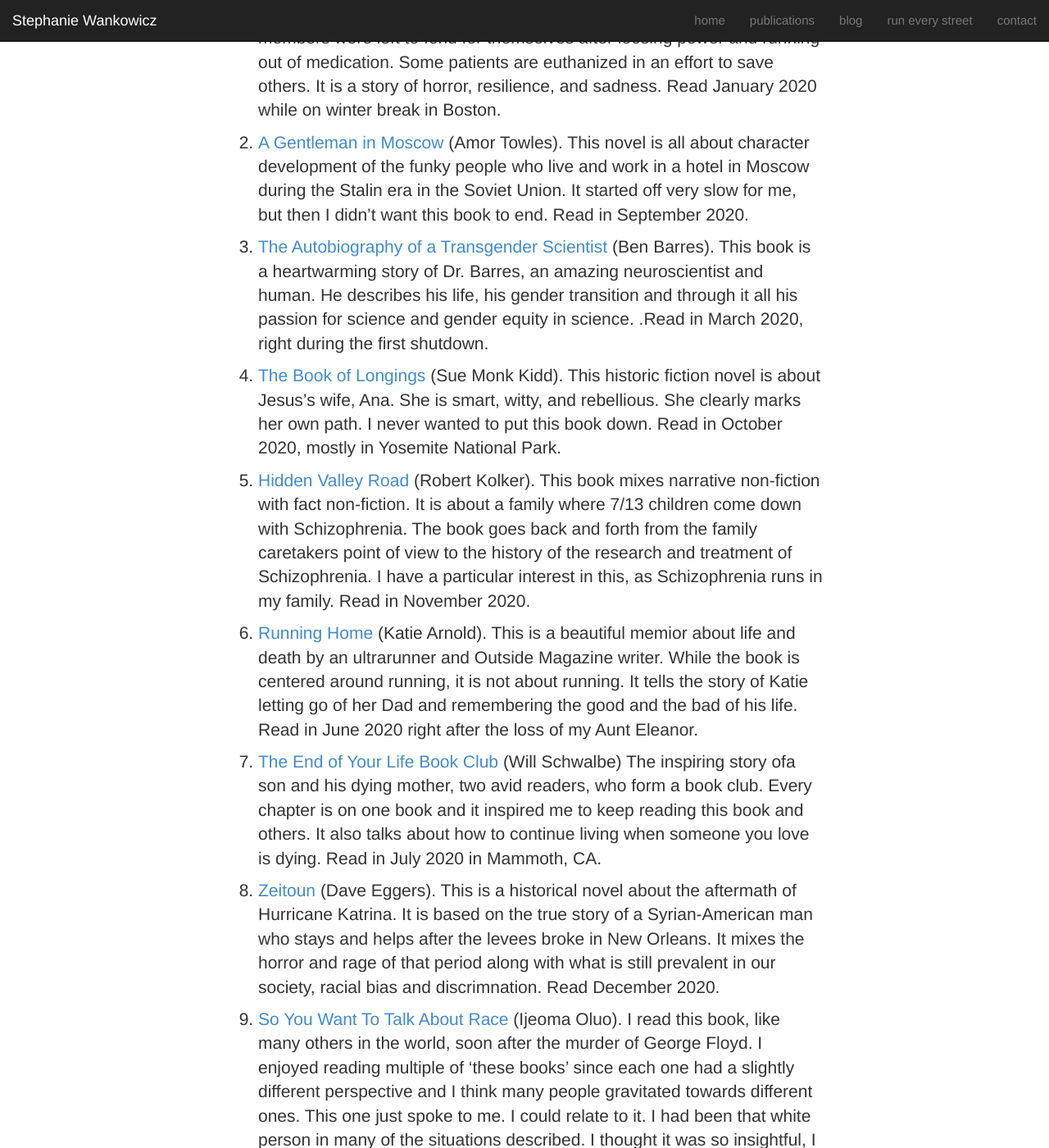
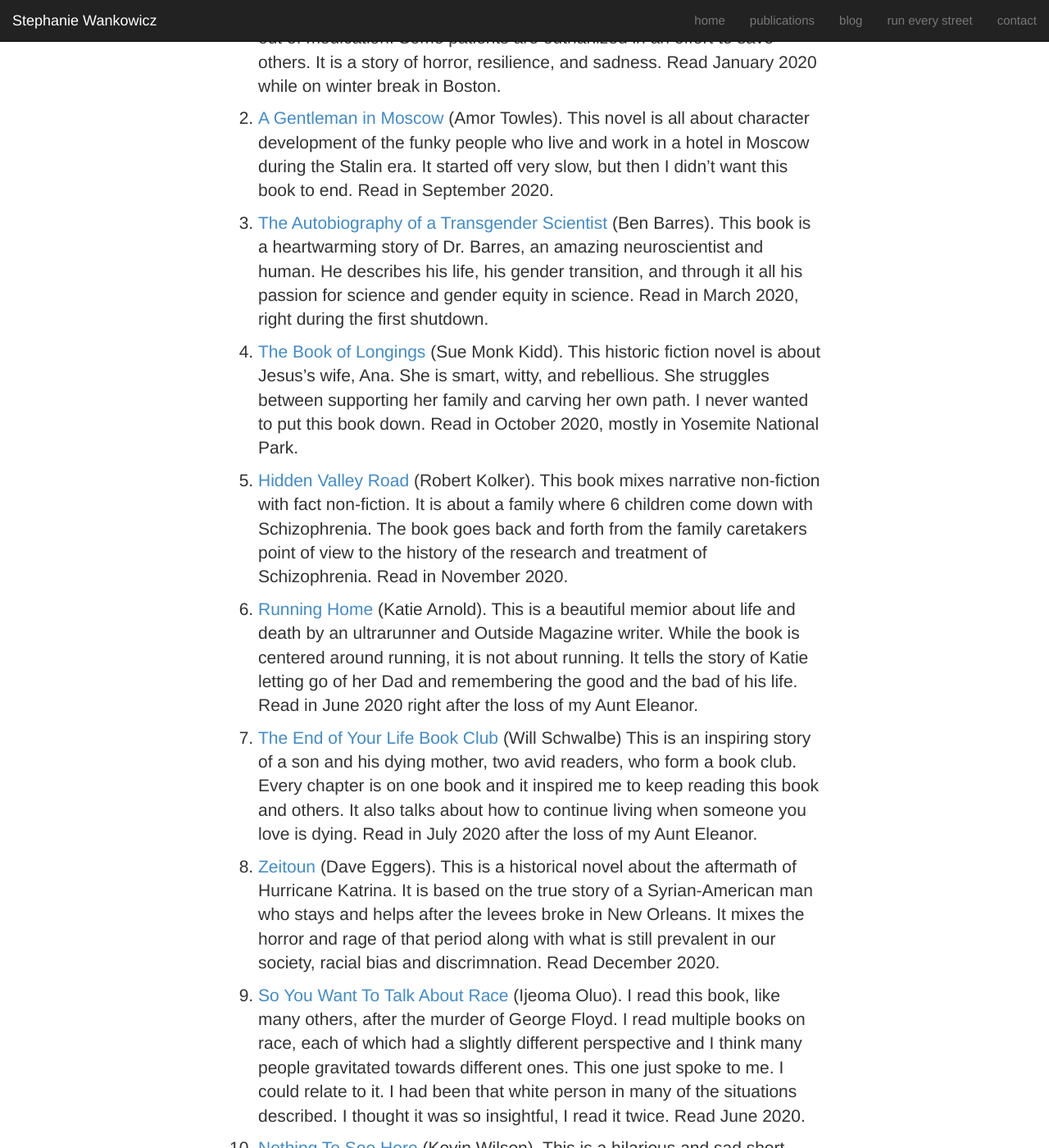
Before and after one commit to stephaniewankowicz/stephaniewankowicz.github.io, a Jekyll site: the page built from _posts/2020-12-10-top10books.md, in a window 1280 px wide and 1400 px high, scrolled down 375 px. Shown: the whole window at 82% size. Built offline with Jekyll 4.4.1, drawn with Linux system fonts in a browser that asks for light colours; nearby versions of some CDN libraries; comment, search, counter and statistics services are not loaded; some of the changed text lies outside the part shown.

Commit message:
Update 2020-12-10-top10books.md

```diff
--- a/_posts/2020-12-10-top10books.md
+++ b/_posts/2020-12-10-top10books.md
@@ -5,25 +5,25 @@
 group: blog
 ---
 
-One of the greatest joys of 2020 was all the amazing books I was able to read. I really started to look forward and enjoy the downtime most weekend mornings, drinking coffee and reading my latest book. I also listened to many audiobooks through the San Francisco Public Library. Below are my top 10 (in no particular order):
+The amazing books I read in 2020 got me through some dark moments. I always looked forward to weekend mornings, drinking coffee and reading my latest book. I also listened to many audiobooks through the San Francisco Public Library. Below are my top 10 (in no particular order):
 <br>
 
 1. [Five Days at Memorial: Life and Death in a Storm-Ravaged Hospital](https://bookshop.org/books/five-days-at-memorial-life-and-death-in-a-storm-ravaged-hospital/9780307718976) (Sheri Fink). This is the story of Memorial Hospital in New Orleans immediately after Hurricane Katrina. Patients, staff, and some family members were left to fend for themselves after loosing power and running out of medication. Some patients are euthanized in an effort to save others. It is a story of horror, resilience, and sadness. Read January 2020 while on winter break in Boston.
 
-2. [A Gentleman in Moscow](https://bookshop.org/books/a-gentleman-in-moscow-9780735288546/9780143110439) (Amor Towles). This novel is all about character development of the funky people who live and work in a hotel in Moscow during the Stalin era in the Soviet Union. It started off very slow for me, but then I didn't want this book to end. Read in September 2020.
+2. [A Gentleman in Moscow](https://bookshop.org/books/a-gentleman-in-moscow-9780735288546/9780143110439) (Amor Towles). This novel is all about character development of the funky people who live and work in a hotel in Moscow during the Stalin era. It started off very slow, but then I didn't want this book to end. Read in September 2020.
 
-3. [The Autobiography of a Transgender Scientist](https://bookshop.org/books/the-autobiography-of-a-transgender-scientist/9780262039116) (Ben Barres). This book is a heartwarming story of Dr. Barres, an amazing neuroscientist and human. He describes his life, his gender transition and through it all his passion for science and gender equity in science. .Read in March 2020, right during the first shutdown.
+3. [The Autobiography of a Transgender Scientist](https://bookshop.org/books/the-autobiography-of-a-transgender-scientist/9780262039116) (Ben Barres). This book is a heartwarming story of Dr. Barres, an amazing neuroscientist and human. He describes his life, his gender transition, and through it all his passion for science and gender equity in science. Read in March 2020, right during the first shutdown.
 
-4. [The Book of Longings](https://bookshop.org/books/the-book-of-longings/9780525429760) (Sue Monk Kidd). This historic fiction novel is about Jesus's wife, Ana. She is smart, witty, and rebellious. She clearly marks her own path. I never wanted to put this book down. Read in October 2020, mostly in Yosemite National Park.
+4. [The Book of Longings](https://bookshop.org/books/the-book-of-longings/9780525429760) (Sue Monk Kidd). This historic fiction novel is about Jesus's wife, Ana. She is smart, witty, and rebellious. She struggles between supporting her family and carving her own path. I never wanted to put this book down. Read in October 2020, mostly in Yosemite National Park.
 
-5. [Hidden Valley Road](https://bookshop.org/books/hidden-valley-road-inside-the-mind-of-an-american-family/9780385543767) (Robert Kolker). This book mixes narrative non-fiction with fact non-fiction. It is about a family where 7/13 children come down with Schizophrenia. The book goes back and forth from the family caretakers point of view to the history of the research and treatment of Schizophrenia. I have a particular interest in this, as Schizophrenia runs in my family. Read in November 2020.
+5. [Hidden Valley Road](https://bookshop.org/books/hidden-valley-road-inside-the-mind-of-an-american-family/9780385543767) (Robert Kolker). This book mixes narrative non-fiction with fact non-fiction. It is about a family where 6 children come down with Schizophrenia. The book goes back and forth from the family caretakers point of view to the history of the research and treatment of Schizophrenia. Read in November 2020.
 
 6. [Running Home](https://bookshop.org/books/running-home-a-memoir/9780425284650) (Katie Arnold). This is a beautiful memior about life and death by an ultrarunner and Outside Magazine writer. While the book is centered around running, it is not about running. It tells the story of Katie letting go of her Dad and remembering the good and the bad of his life. Read in June 2020 right after the loss of my Aunt Eleanor.
 
-7. [The End of Your Life Book Club](https://bookshop.org/books/the-end-of-your-life-book-club/9780307739780) (Will Schwalbe) The inspiring story ofa son and his dying mother, two avid readers, who form a book club. Every chapter is on one book and it inspired me to keep reading this book and others. It also talks about how to continue living when someone you love is dying. Read in July 2020 in Mammoth, CA.
+7. [The End of Your Life Book Club](https://bookshop.org/books/the-end-of-your-life-book-club/9780307739780) (Will Schwalbe) This is an inspiring story of a son and his dying mother, two avid readers, who form a book club. Every chapter is on one book and it inspired me to keep reading this book and others. It also talks about how to continue living when someone you love is dying. Read in July 2020 after the loss of my Aunt Eleanor.
 
 8. [Zeitoun](https://bookshop.org/books/zeitoun/9780307387943) (Dave Eggers). This is a historical novel about the aftermath of Hurricane Katrina. It is based on the true story of a Syrian-American man who stays and helps after the levees broke in New Orleans. It mixes the horror and rage of that period along with what is still prevalent in our society, racial bias and discrimnation. Read December 2020.
 
-9. [So You Want To Talk About Race](https://bookshop.org/books/so-you-want-to-talk-about-race/9781580058827) (Ijeoma Oluo). I read this book, like many others in the world, soon after the murder of George Floyd. I enjoyed reading multiple of 'these books' since each one had a slightly different perspective and I think many people gravitated towards different ones. This one just spoke to me. I could relate to it. I had been that white person in many of the situations described. I thought it was so insightful, I read it twice. Read June 2020.
+9. [So You Want To Talk About Race](https://bookshop.org/books/so-you-want-to-talk-about-race/9781580058827) (Ijeoma Oluo). I read this book, like many others, after the murder of George Floyd. I read multiple books on race, each of which had a slightly different perspective and I think many people gravitated towards different ones. This one just spoke to me. I could relate to it. I had been that white person in many of the situations described. I thought it was so insightful, I read it twice. Read June 2020.
 
-10. [Nothing To See Here](https://bookshop.org/books/nothing-to-see-here-9780062913463/9780062913463) (Kevin Wilson). This is a hilarious and sad short novel about two kids at the center of a messed up family. It mixes complicated family and friend relationships and shows so clearly how we all just want to be loved. Read December 2020 in one day.
+10. [Nothing To See Here](https://bookshop.org/books/nothing-to-see-here-9780062913463/9780062913463) (Kevin Wilson). This is a hilarious and sad short novel about two kids at the center of a messed up family. It mixes complicated family and friend relationships and shows so clearly how we all just want to be loved. Read December 2020.
```
